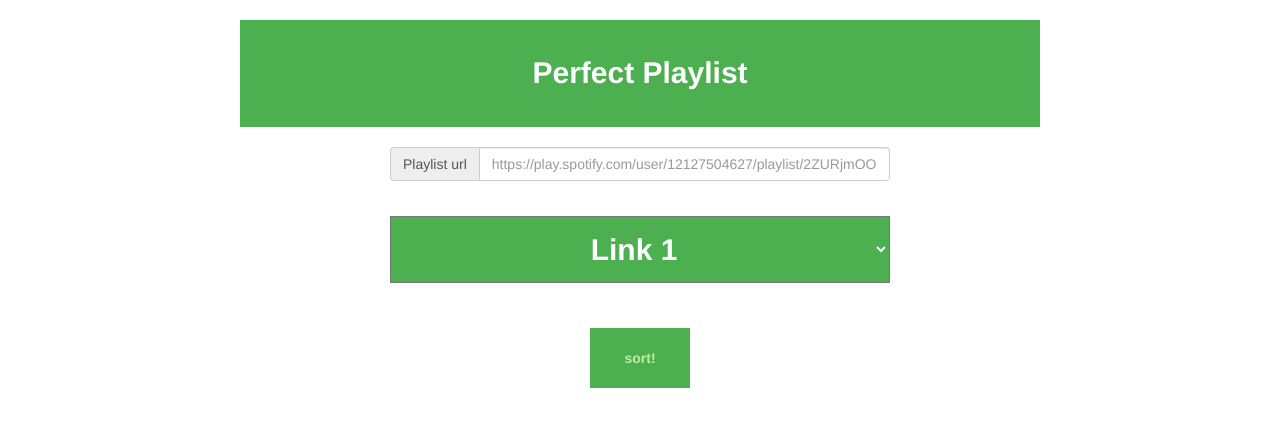
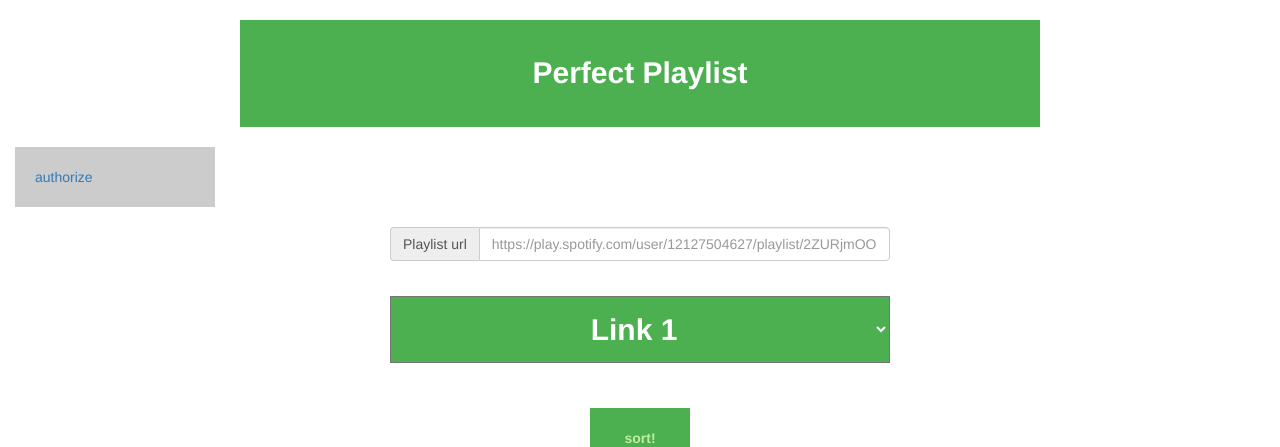
Before and after one commit to omwan/playlist, a Flask app: page / in a window 1280 px wide. Shown: the top 447 px of the page. Run offline with Flask 2, Linux system fonts and the light colour scheme; some libraries are stand-ins or nearby versions.

Commit message:
added auth button

```diff
--- a/templates/index.html
+++ b/templates/index.html
@@ -15,6 +15,7 @@
 	<body>
         <div class="container-fluid">
             <div class="header">Perfect Playlist</div>
+            <a href="/auth"><div style="width:200px;padding:20px;background:#ccc">authorize</div></a>
             <div class="input-group">
                   <span class="input-group-addon">Playlist url</span>
                   <input type="text" class="form-control" placeholder="https://play.spotify.com/user/12127504627/playlist/2ZURjmOOrCO7YVCfERZR2T" aria-describedby="basic-addon1" id="url" onchange= "embed()">
```
